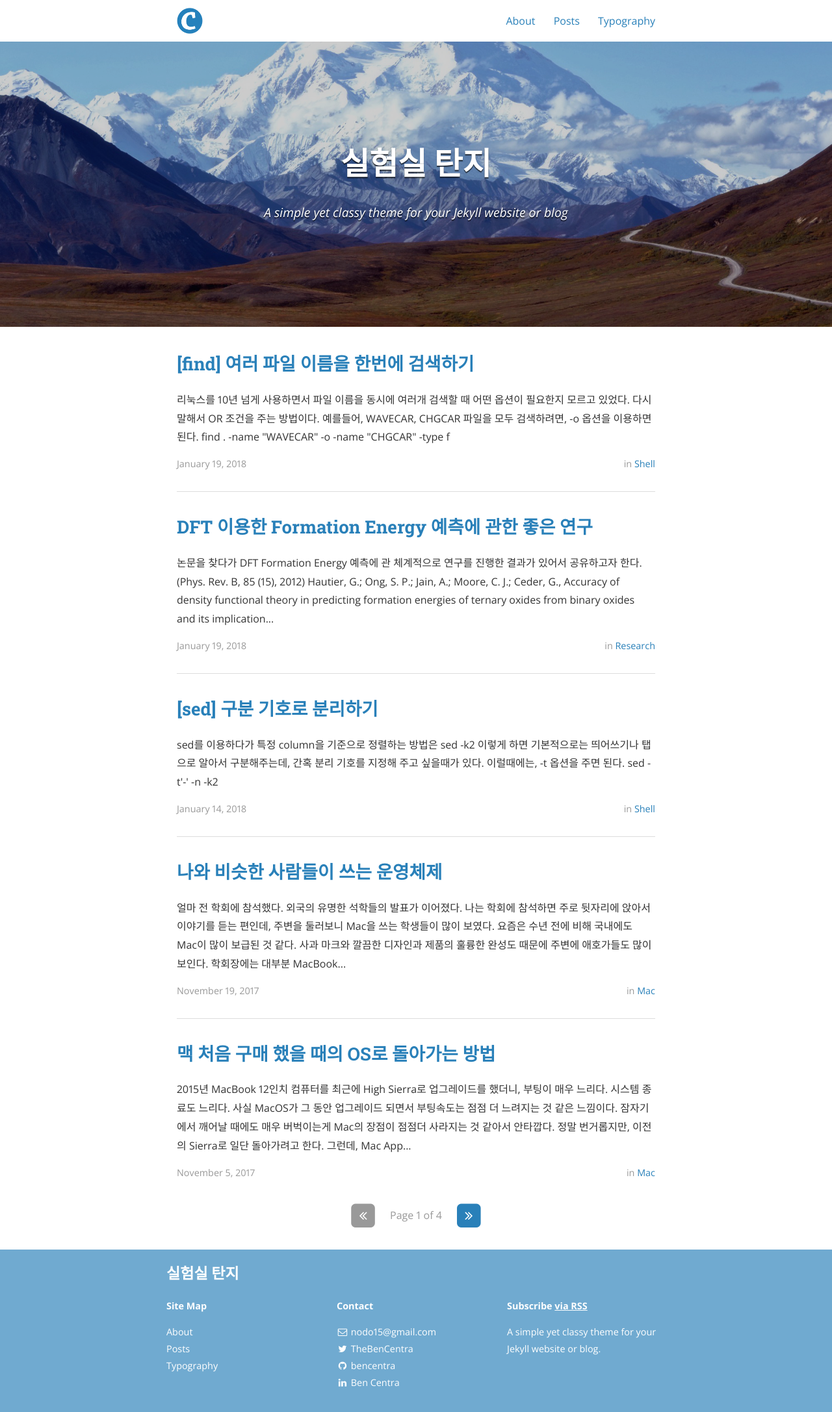
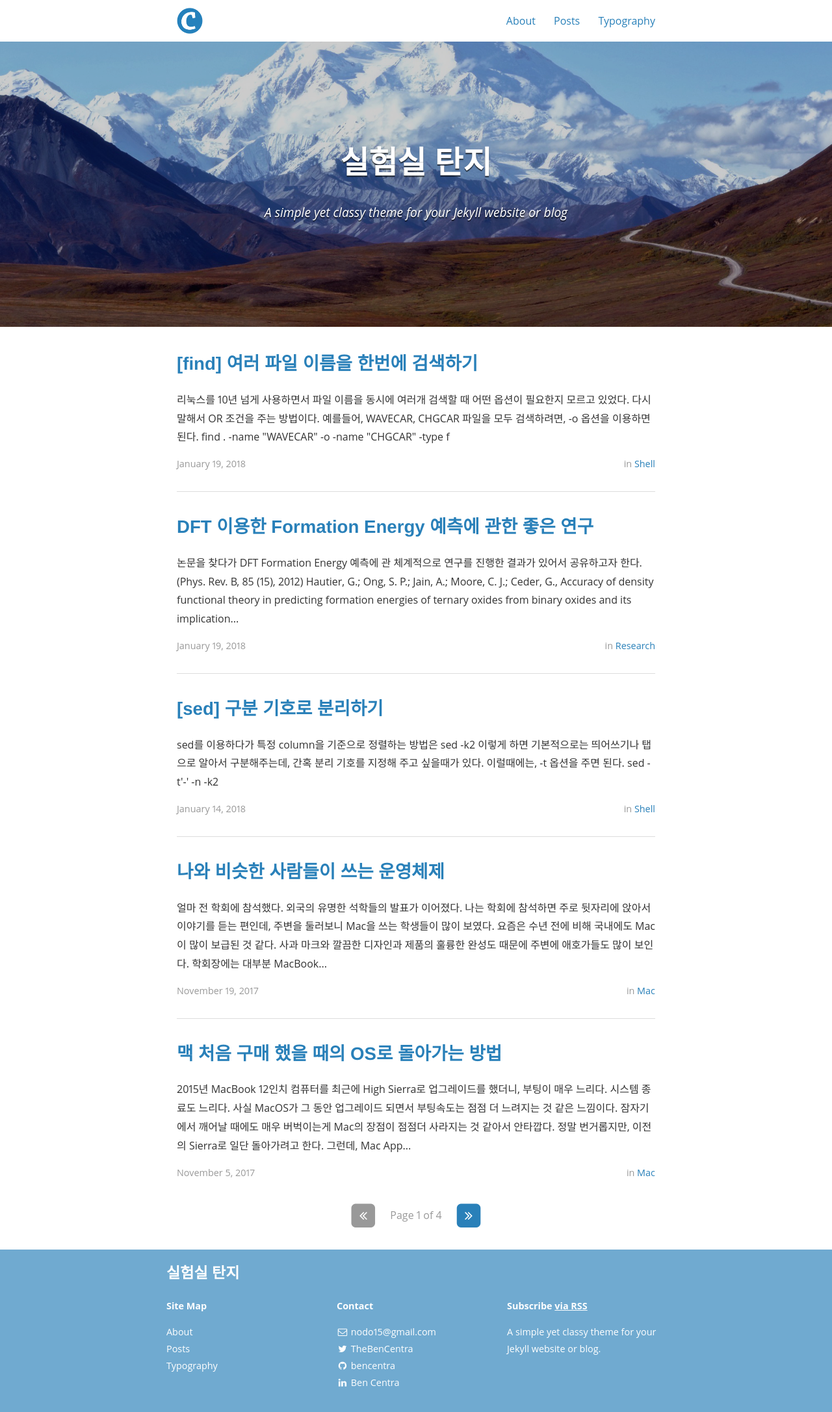
Before and after one commit to tanji3000/tanji3000.github.io, a Jekyll site: the page built from index.html, in a window 1280 px wide. Shown: the whole page at 65% size. Built offline with Jekyll 4.4.1, drawn with Linux system fonts in a browser that asks for light colours; nearby versions of some CDN libraries; the list of posts is cut into pages by our own code.

Commit message:
Update _variables.scss

```diff
--- a/_sass/base/_variables.scss
+++ b/_sass/base/_variables.scss
@@ -1,5 +1,5 @@
 // Google Fonts
-@import url(//fonts.googleapis.com/css?family=Roboto+Slab:400,700,300|Roboto:400,700,300|Open+Sans:300italic,400italic,600italic,700italic,800italic,400,800,700,600,300);
+//@import url(//fonts.googleapis.com/css?family=Roboto+Slab:400,700,300|Roboto:400,700,300|Open+Sans:300italic,400italic,600italic,700italic,800italic,400,800,700,600,300);
 @import url(//fonts.googleapis.com/earlyaccess/nanumgothic.css);
 
 // Typography
```
